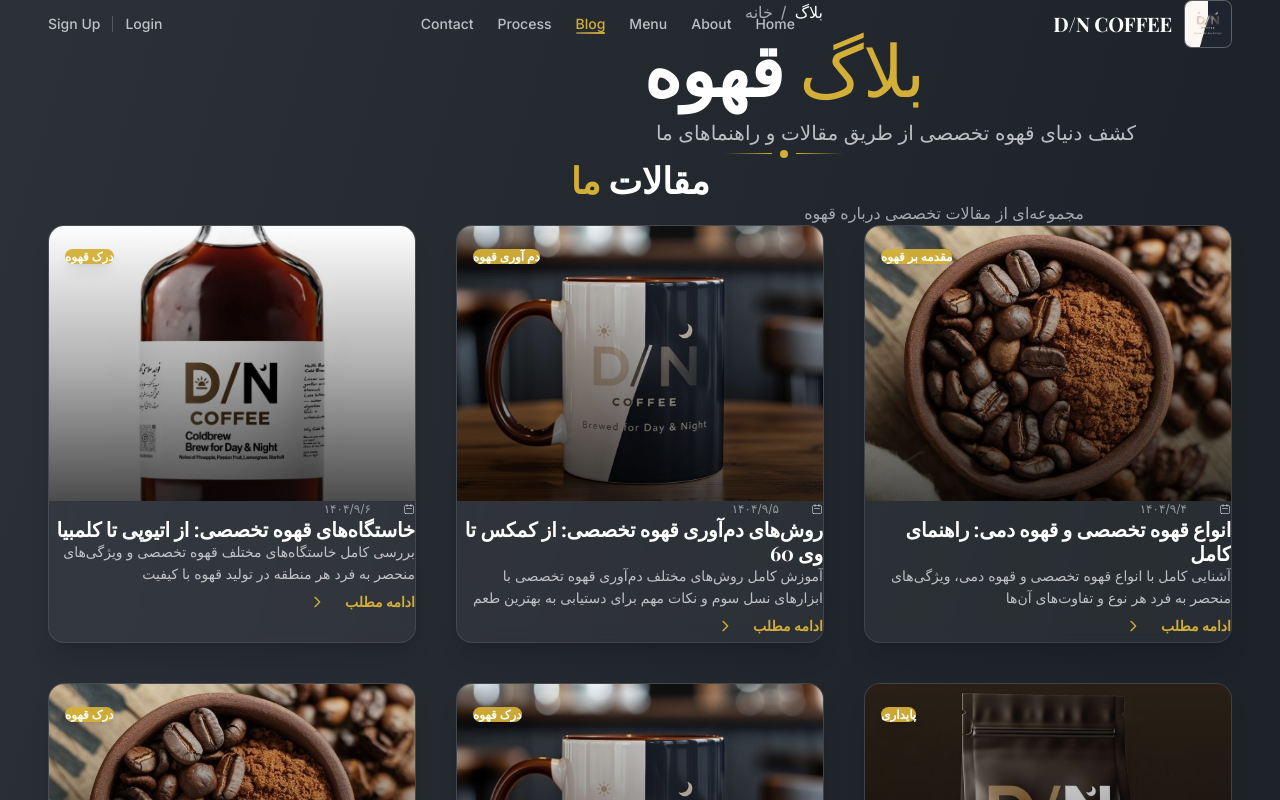
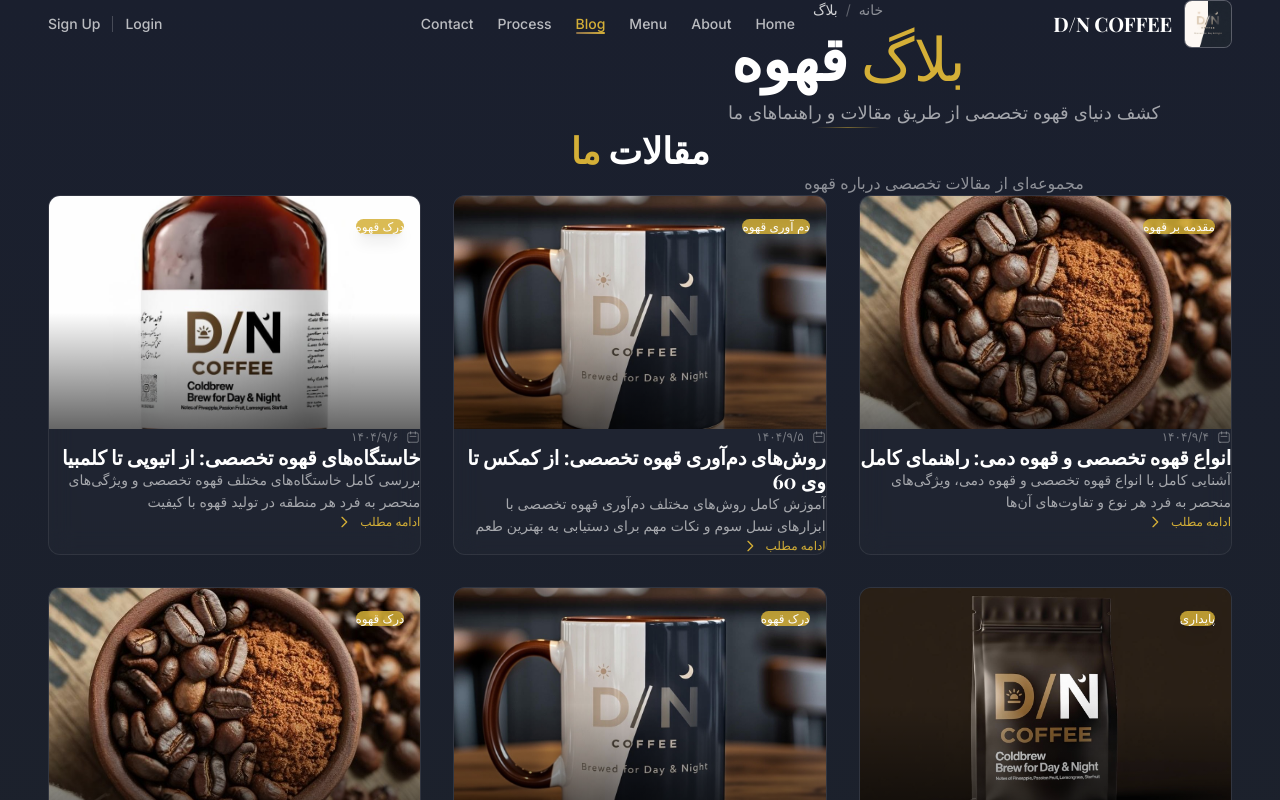
Before and after one commit to Kanapeh/dncoffee, a Next.js app: page /blog in a window 1280 px wide. Shown: the top 800 px of the page. Built offline with nearby package versions, Linux system fonts and the light colour scheme.

Commit message:
بهبود طراحی صفحه بلاگ: طراحی مینیمال و زیباتر با کارت‌های بهتر

```diff
--- a/app/blog/page.tsx
+++ b/app/blog/page.tsx
@@ -218,97 +218,99 @@
   ];
 
   return (
-    <div dir="rtl" className="min-h-screen bg-gradient-to-br from-[#2C3038] via-[#1e2329] to-[#1a1f2e] pb-20 md:pb-0">
+    <div dir="rtl" className="min-h-screen bg-gradient-to-b from-[#1a1f2e] via-[#1e2329] to-[#1a1f2e] pb-20 md:pb-0">
       <Header />
 
       {/* Hero Section */}
-      <section className="relative pt-20 md:pt-32 pb-12 md:pb-20 overflow-hidden">
+      <section className="relative pt-24 md:pt-32 pb-16 md:pb-24 overflow-hidden">
         <div className="container-custom relative z-10 px-4 md:px-6">
-          <div className="max-w-4xl mx-auto text-center">
-            {/* Breadcrumb */}
-            <div className="flex items-center justify-center gap-2 text-white/60 text-xs md:text-base mb-6 md:mb-8" style={{ fontFamily: 'var(--font-inter), sans-serif' }}>
-              <span className="text-white">بلاگ</span>
-              <span>/</span>
-              <Link href="/" className="hover:text-white transition-colors">خانه</Link>
+          <div className="max-w-3xl mx-auto text-center">
+            {/* Breadcrumb - Minimal */}
+            <div className="flex items-center justify-center gap-2 text-white/50 text-xs md:text-sm mb-8 md:mb-10" style={{ fontFamily: 'var(--font-inter), sans-serif' }}>
+              <Link href="/" className="hover:text-white/80 transition-colors">خانه</Link>
+              <span className="text-white/30">/</span>
+              <span className="text-white/80">بلاگ</span>
             </div>
 
-            {/* Main Heading */}
-            <h1 className="text-4xl md:text-5xl lg:text-6xl xl:text-7xl font-bold text-white mb-4 md:mb-6 leading-tight px-2" style={{ fontFamily: 'var(--font-playfair), serif' }}>
+            {/* Main Heading - Cleaner */}
+            <h1 className="text-4xl md:text-5xl lg:text-6xl font-bold text-white mb-5 md:mb-6 leading-tight" style={{ fontFamily: 'var(--font-playfair), serif' }}>
               <span className="text-[#D4AF37]" style={{ fontFamily: 'var(--font-cormorant), serif', fontWeight: 400 }}>بلاگ</span> قهوه
             </h1>
-            <p className="text-white/70 text-base md:text-lg lg:text-xl max-w-2xl mx-auto px-4 leading-relaxed" style={{ fontFamily: 'var(--font-inter), sans-serif' }}>
+            <p className="text-white/60 text-sm md:text-base lg:text-lg max-w-xl mx-auto leading-relaxed" style={{ fontFamily: 'var(--font-inter), sans-serif' }}>
               کشف دنیای قهوه تخصصی از طریق مقالات و راهنماهای ما
             </p>
 
-            {/* Decorative Element */}
-            <div className="mt-8 md:mt-12 flex items-center justify-center gap-2">
-              <div className="h-px w-12 bg-gradient-to-l from-transparent to-[#D4AF37]"></div>
-              <div className="w-2 h-2 rounded-full bg-[#D4AF37]"></div>
-              <div className="h-px w-12 bg-gradient-to-r from-transparent to-[#D4AF37]"></div>
+            {/* Minimal Decorative Element */}
+            <div className="mt-10 md:mt-12 flex items-center justify-center">
+              <div className="h-px w-16 bg-gradient-to-r from-transparent via-[#D4AF37]/50 to-transparent"></div>
             </div>
           </div>
         </div>
       </section>
 
       {/* Articles Grid */}
-      <section className="pb-96 md:pb-24 px-12 md:px-16 lg:px-18">
+      <section className="pb-96 md:pb-24 px-4 md:px-8 lg:px-12">
         <div className="container-custom">
           {/* Section Header */}
-          <div className="mb-8 md:mb-12 text-center">
-            <h2 className="text-2xl md:text-3xl lg:text-4xl font-bold text-white mb-3" style={{ fontFamily: 'var(--font-playfair), serif' }}>
+          <div className="mb-12 md:mb-16 text-center">
+            <h2 className="text-2xl md:text-3xl lg:text-4xl font-bold text-white mb-4" style={{ fontFamily: 'var(--font-playfair), serif' }}>
               مقالات <span className="text-[#D4AF37]">ما</span>
             </h2>
-            <p className="text-white/60 text-sm md:text-base max-w-xl mx-auto" style={{ fontFamily: 'var(--font-inter), sans-serif' }}>
+            <p className="text-white/50 text-sm md:text-base max-w-xl mx-auto" style={{ fontFamily: 'var(--font-inter), sans-serif' }}>
               مجموعه‌ای از مقالات تخصصی درباره قهوه
             </p>
           </div>
 
-          <div className="grid grid-cols-1 md:grid-cols-2 lg:grid-cols-3 gap-6 md:gap-8 lg:gap-10">
+          <div className="grid grid-cols-1 md:grid-cols-2 lg:grid-cols-3 gap-6 md:gap-8">
             {articles.map((article) => (
               <Link
                 key={article.id}
                 href={`/blog/${article.id}`}
-                className="group bg-white/5 backdrop-blur-sm rounded-2xl border border-white/10 overflow-hidden shadow-xl hover:shadow-2xl hover:shadow-[#D4AF37]/20 hover:border-[#D4AF37]/50 transition-all duration-500 hover:-translate-y-2"
+                className="group bg-white/[0.02] backdrop-blur-md rounded-xl border border-white/[0.08] overflow-hidden transition-all duration-300 hover:bg-white/[0.04] hover:border-white/15 hover:shadow-xl hover:shadow-black/10"
               >
                 {/* Article Image */}
-                <div className="relative aspect-[4/3] overflow-hidden">
+                <div className="relative aspect-[16/10] overflow-hidden bg-gradient-to-br from-white/5 to-white/0">
                   <Image
                     src={article.image}
                     alt={article.title}
                     fill
-                    className="object-cover group-hover:scale-110 transition-transform duration-700"
+                    className="object-cover group-hover:scale-105 transition-transform duration-500 ease-out"
                     sizes="(max-width: 768px) 100vw, (max-width: 1024px) 50vw, 33vw"
                   />
-                  <div className="absolute inset-0 bg-gradient-to-t from-black/70 via-black/30 to-transparent"></div>
-                  <div className="absolute top-4 left-4">
-                    <span className="px-3 py-1.5 bg-[#D4AF37]/95 text-white text-xs font-semibold rounded-full shadow-lg backdrop-blur-sm">
+                  <div className="absolute inset-0 bg-gradient-to-t from-black/60 via-black/0 to-transparent"></div>
+
+                  {/* Category Badge - Minimal */}
+                  <div className="absolute top-4 right-4">
+                    <span className="px-3 py-1.5 bg-[#D4AF37]/85 backdrop-blur-md text-white text-[10px] md:text-xs font-medium rounded-lg shadow-lg">
                       {article.category}
                     </span>
                   </div>
-                  {/* Overlay on hover */}
-                  <div className="absolute inset-0 bg-[#D4AF37]/10 opacity-0 group-hover:opacity-100 transition-opacity duration-500"></div>
                 </div>
 
                 {/* Article Content */}
-                <div className="px-10 py-4 md:px-7 md:py-10 lg:px-18 lg:py-6">
-                  <div className="flex items-center gap-8 text-white/50 text-[10px] md:text-xs mb-3 md:mb-4 px-1" style={{ fontFamily: 'var(--font-inter), sans-serif' }}>
-                    <svg className="w-3 h-3" fill="none" stroke="currentColor" viewBox="0 0 24 24">
-                      <path strokeLinecap="round" strokeLinejoin="round" strokeWidth={2} d="M8 7V3m8 4V3m-9 8h10M5 21h14a2 2 0 002-2V7a2 2 0 00-2-2H5a2 2 0 00-2 2v12a2 2 0 002 2z" />
+                <div className="p-5 md:p-6 space-y-4">
+                  {/* Date */}
+                  <div className="flex items-center gap-2 text-white/40 text-xs" style={{ fontFamily: 'var(--font-inter), sans-serif' }}>
+                    <svg className="w-3.5 h-3.5" fill="none" stroke="currentColor" viewBox="0 0 24 24">
+                      <path strokeLinecap="round" strokeLinejoin="round" strokeWidth={1.5} d="M8 7V3m8 4V3m-9 8h10M5 21h14a2 2 0 002-2V7a2 2 0 00-2-2H5a2 2 0 00-2 2v12a2 2 0 002 2z" />
                     </svg>
                     <span>{new Date(article.date).toLocaleDateString('fa-IR')}</span>
                   </div>
 
-                  <h2 className="text-base md:text-lg lg:text-xl font-bold text-white mb-3 md:mb-4 group-hover:text-[#D4AF37] transition-colors duration-300 leading-snug px-1" style={{ fontFamily: 'var(--font-playfair), serif' }}>
+                  {/* Title */}
+                  <h2 className="text-lg md:text-xl font-bold text-white group-hover:text-[#D4AF37] transition-colors duration-300 leading-tight line-clamp-2" style={{ fontFamily: 'var(--font-playfair), serif' }}>
                     {article.title}
                   </h2>
 
-                  <p className="text-white/70 text-xs md:text-sm leading-relaxed mb-4 md:mb-5 line-clamp-3 px-1" style={{ fontFamily: 'var(--font-inter), sans-serif' }}>
+                  {/* Excerpt */}
+                  <p className="text-white/60 text-sm leading-relaxed line-clamp-2" style={{ fontFamily: 'var(--font-inter), sans-serif' }}>
                     {article.excerpt}
                   </p>
 
-                  <div className="flex items-center gap-5 text-[#D4AF37] text-xs md:text-sm font-semibold group-hover:gap-3 transition-all duration-300 px-1">
+                  {/* Read More - Minimal */}
+                  <div className="flex items-center gap-2 text-[#D4AF37] text-xs font-medium pt-2">
                     <span>ادامه مطلب</span>
-                    <svg className="w-5 h-6 md:w-4 md:h-8 transform group-hover:-translate-x-1 transition-transform duration-300 rotate-180" fill="none" stroke="currentColor" viewBox="0 0 24 24">
+                    <svg className="w-4 h-4 transform group-hover:-translate-x-1 transition-transform duration-300 rotate-180" fill="none" stroke="currentColor" viewBox="0 0 24 24">
                       <path strokeLinecap="round" strokeLinejoin="round" strokeWidth={2} d="M15 19l-7-7 7-7" />
                     </svg>
                   </div>
--- /dev/null
+++ b/app/sitemap.ts
@@ -0,0 +1,91 @@
+import { MetadataRoute } from 'next'
+
+// Blog post slugs from the blog page
+const blogPosts = [
+  'specialty-coffee-guide',
+  'brewing-methods',
+  'coffee-origins',
+  'sustainability',
+  'coffee-roasting',
+  'coffee-flavors',
+  'coffee-storage',
+  'coffee-processing',
+  'arabica-vs-robusta',
+  'cold-brew-coffee',
+  'coffee-grinding',
+  'colombia-gesha-spirits',
+  'ethiopia-goro-bedessa',
+  'ethiopia-guji-alaka',
+  'colombia-juicy-blend',
+  'ethiopia-kochere',
+  'colombia-condor-decaf',
+  'colombia-bourbon-koji',
+  'nicaragua-finca-bethania',
+  'ethiopia-yirgacheffe-haru',
+  'ecuador-hacienda-santa-gertrudis',
+  'bolivia-los-rodriguez',
+  'colombia-san-adolfo',
+  'colombia-manantiales-del-frontio',
+  'colombia-valle-del-cauca',
+  'ethiopia-adado',
+]
+
+export default function sitemap(): MetadataRoute.Sitemap {
+  const baseUrl = process.env.NEXT_PUBLIC_SITE_URL || 'https://dncoffee.cafe'
+
+  // Static routes
+  const staticRoutes: MetadataRoute.Sitemap = [
+    {
+      url: baseUrl,
+      lastModified: new Date(),
+      changeFrequency: 'weekly',
+      priority: 1,
+    },
+    {
+      url: `${baseUrl}/about`,
+      lastModified: new Date(),
+      changeFrequency: 'monthly',
+      priority: 0.8,
+    },
+    {
+      url: `${baseUrl}/blog`,
+      lastModified: new Date(),
+      changeFrequency: 'daily',
+      priority: 0.9,
+    },
+    {
+      url: `${baseUrl}/cart`,
+      lastModified: new Date(),
+      changeFrequency: 'monthly',
+      priority: 0.5,
+    },
+    {
+      url: `${baseUrl}/contact`,
+      lastModified: new Date(),
+      changeFrequency: 'monthly',
+      priority: 0.7,
+    },
+    {
+      url: `${baseUrl}/login`,
+      lastModified: new Date(),
+      changeFrequency: 'monthly',
+      priority: 0.3,
+    },
+    {
+      url: `${baseUrl}/signup`,
+      lastModified: new Date(),
+      changeFrequency: 'monthly',
+      priority: 0.3,
+    },
+  ]
+
+  // Blog post routes
+  const blogRoutes: MetadataRoute.Sitemap = blogPosts.map((slug) => ({
+    url: `${baseUrl}/blog/${slug}`,
+    lastModified: new Date(),
+    changeFrequency: 'weekly',
+    priority: 0.8,
+  }))
+
+  return [...staticRoutes, ...blogRoutes]
+}
```
